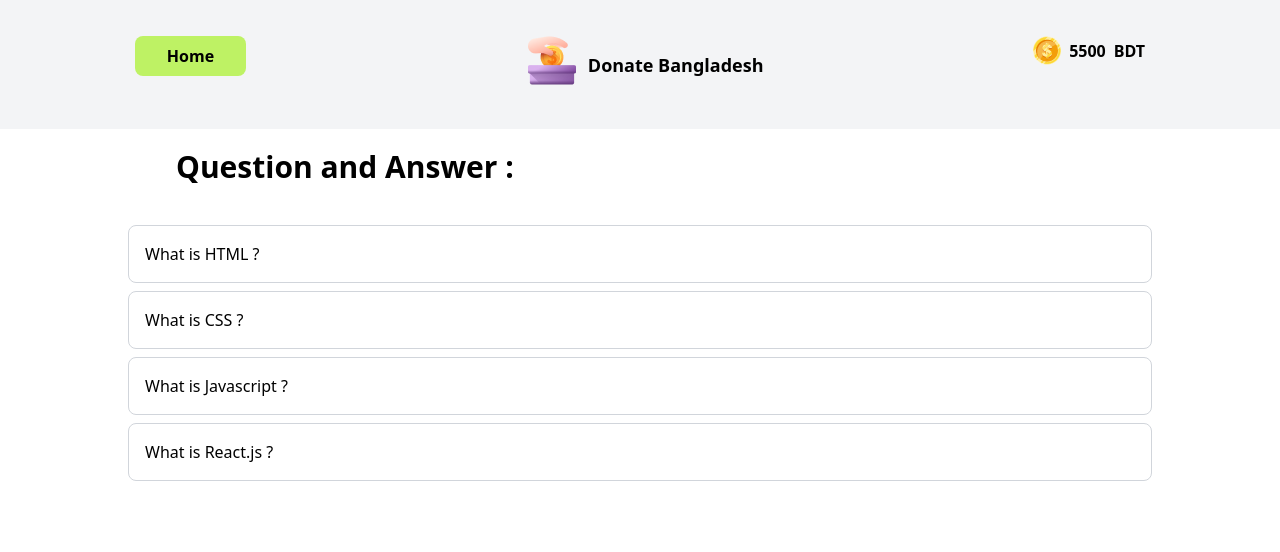
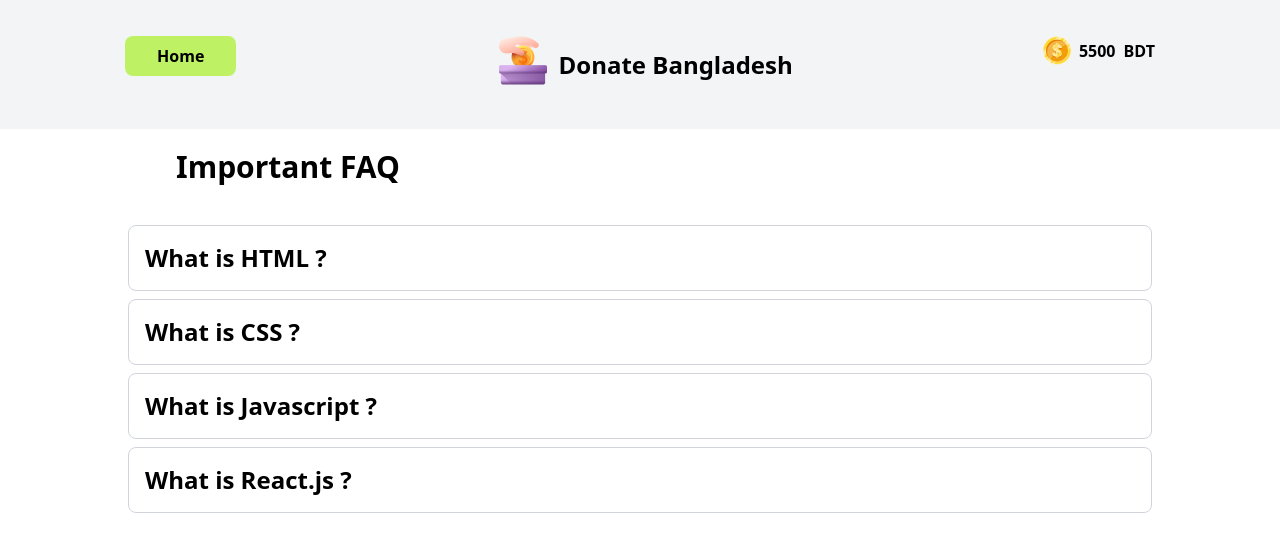
Before and after one commit to mahfuj-islam/Assignment-5, a plain HTML site: page home.html in a window 1280 px wide. Drawn offline with nearby package versions, Linux system fonts and the light colour scheme.

Commit message:
last commit

```diff
--- a/home.html
+++ b/home.html
@@ -20,7 +20,7 @@
 
         <div class="flex items-center ml-3">
             <img class="mb-2" src="assets/logo.png" alt="logo picture">
-            <p class="ml-3 font-extrabold text-lg">Donate Bangladesh</p>
+            <p class="ml-3 font-extrabold text-2xl">Donate Bangladesh</p>
         </div>
 
         <div>
@@ -36,13 +36,13 @@
     <section>
 
 
-        <h1 class="mt-5 text-3xl font-bold lg:ml-44 sm:ml-1">Question and Answer :</h1>
+        <h1 class="mt-5 text-3xl font-bold lg:ml-44 sm:ml-1">Important FAQ</h1>
 
 
         <div class="lg:w-[80%] sm:w-[95%] mx-auto mt-10">
             <!-- Accordion Item 1 -->
             <div class="border border-gray-300 rounded-lg mb-2">
-                <button class="w-full text-left p-4 rounded-t-lg" onclick="toggleAccordion(1)">
+                <button class="font-semibold text-2xl w-full text-left p-4 rounded-t-lg" onclick="toggleAccordion(1)">
                     What is HTML ?
                 </button>
                 <div id="accordion-content-1" class="hidden p-4 bg-white">
@@ -52,7 +52,7 @@
 
             <!-- Accordion Item 2 -->
             <div class="border border-gray-300 rounded-lg mb-2">
-                <button class="w-full text-left p-4 rounded-t-lg"
+                <button class="font-semibold text-2xl w-full text-left p-4 rounded-t-lg"
                     onclick="toggleAccordion(2)">
                     What is CSS ?
                 </button>
@@ -63,7 +63,7 @@
 
             <!-- Accordion Item 3 -->
             <div class="border border-gray-300 rounded-lg mb-2">
-                <button class="w-full text-left p-4 rounded-t-lg"
+                <button class="font-semibold text-2xl w-full text-left p-4 rounded-t-lg"
                     onclick="toggleAccordion(3)">
                     What is Javascript ?
                 </button>
@@ -74,7 +74,7 @@
 
             <!-- Accordion Item 4 -->
             <div class="border border-gray-300 rounded-lg mb-2">
-                <button class="w-full text-left p-4 rounded-t-lg"
+                <button class="font-semibold text-2xl w-full text-left p-4 rounded-t-lg"
                     onclick="toggleAccordion(4)">
                     What is React.js ?
                 </button>
```
Also changed, not shown: index.html (+2 -2 lines).
